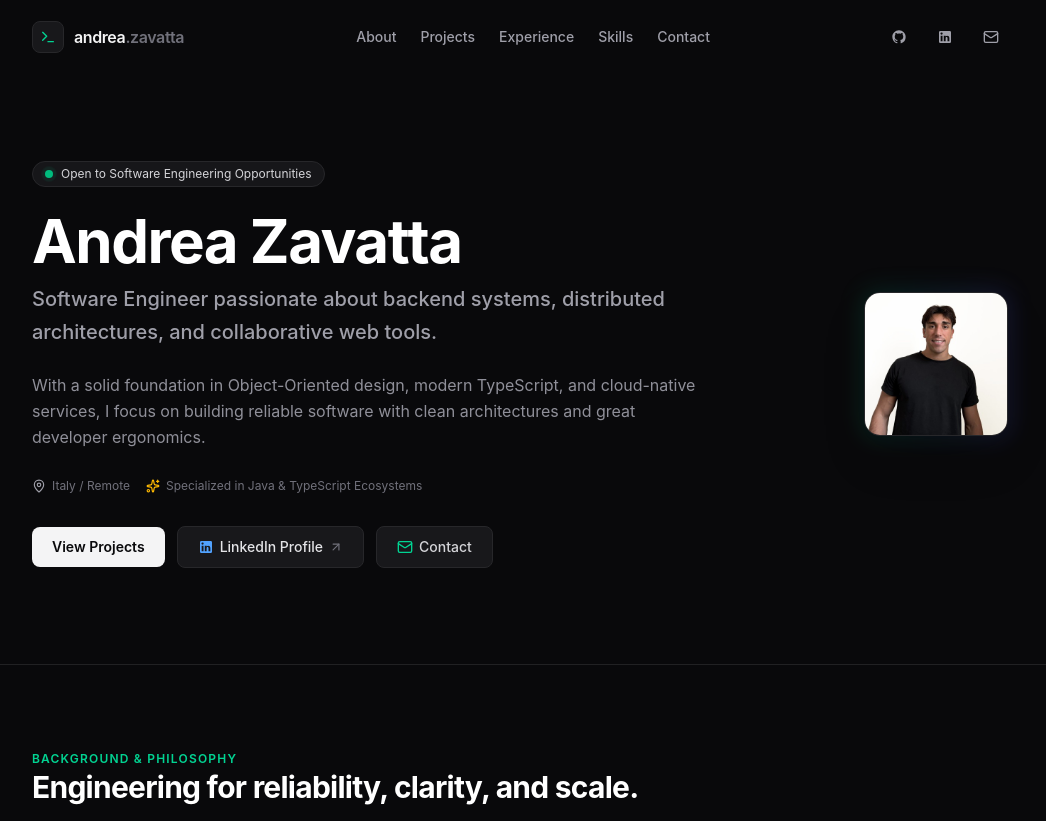
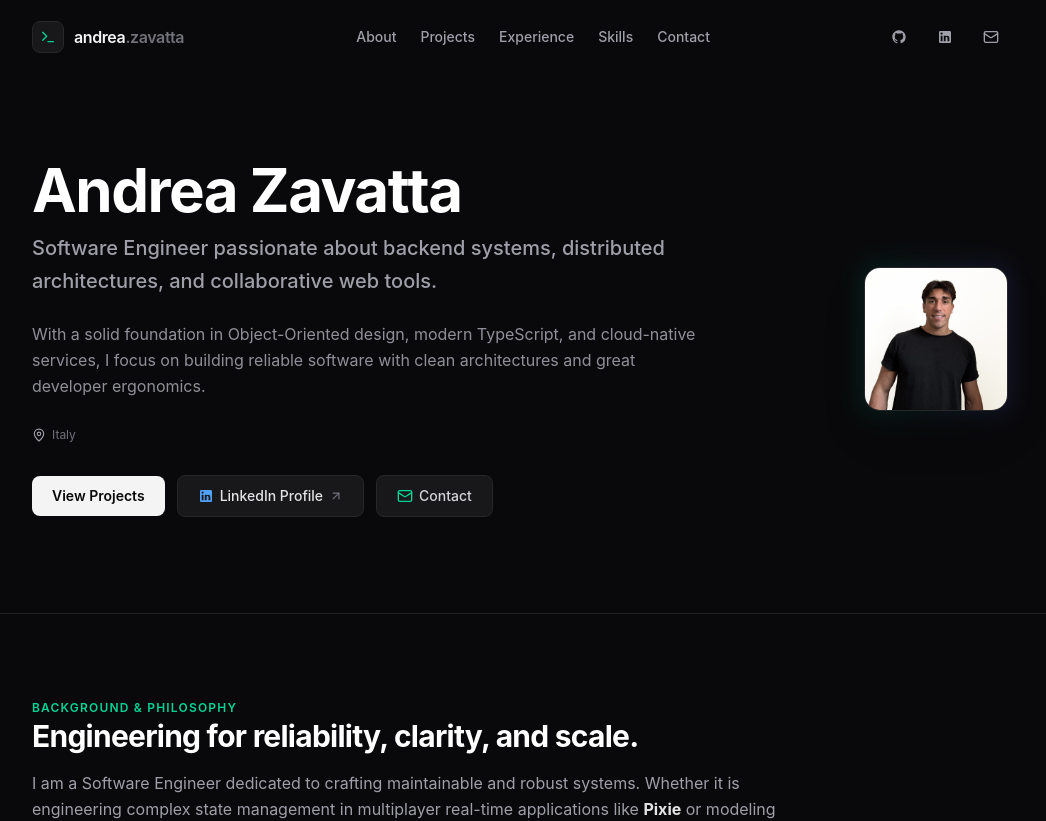
Before and after one commit to AndreaZavatta/AndreaZavatta.github.io, a React (Vite) app: page / in a window 1280 px wide. Shown: the top 821 px of the page, without its empty margins (120-1166 px from the left). Built offline with nearby package versions, Linux system fonts and the light colour scheme.

Commit message:
Clean up hero section: remove status badge, remote tag, and ecosystem badge

```diff
--- a/src/components/Hero.tsx
+++ b/src/components/Hero.tsx
@@ -1,5 +1,5 @@
 import React from 'react';
-import { ArrowUpRight, Mail, Sparkles, MapPin } from 'lucide-react';
+import { ArrowUpRight, Mail, MapPin } from 'lucide-react';
 import { LinkedInIcon } from './Icons';
 import profileImage from '../assets/profileImage.jpeg';
 
@@ -14,15 +14,6 @@ export const Hero: React.FC = () => {
 
           {/* Main Info */}
           <div className="space-y-6 max-w-2xl">
-            {/* Status Badge */}
-            <div className="inline-flex items-center gap-2 px-3 py-1 rounded-full bg-zinc-900/90 border border-zinc-800 text-xs text-zinc-300">
-              <span className="relative flex h-2 w-2">
-                <span className="animate-ping absolute inline-flex h-full w-full rounded-full bg-emerald-400 opacity-75"></span>
-                <span className="relative inline-flex rounded-full h-2 w-2 bg-emerald-500"></span>
-              </span>
-              <span>Open to Software Engineering Opportunities</span>
-            </div>
-
             {/* Title & Tagline */}
             <div>
               <h1 className="text-4xl sm:text-5xl lg:text-6xl font-bold tracking-tight text-white">
@@ -38,16 +29,10 @@ export const Hero: React.FC = () => {
               With a solid foundation in Object-Oriented design, modern TypeScript, and cloud-native services, I focus on building reliable software with clean architectures and great developer ergonomics.
             </p>
 
-            {/* Location & Quick Meta */}
-            <div className="flex flex-wrap items-center gap-4 text-xs text-zinc-500 pt-1">
-              <span className="flex items-center gap-1.5">
-                <MapPin className="w-3.5 h-3.5 text-zinc-400" />
-                Italy / Remote
-              </span>
-              <span className="flex items-center gap-1.5">
-                <Sparkles className="w-3.5 h-3.5 text-amber-400" />
-                Specialized in Java &amp; TypeScript Ecosystems
-              </span>
+            {/* Location */}
+            <div className="flex items-center gap-1.5 text-xs text-zinc-500 pt-1">
+              <MapPin className="w-3.5 h-3.5 text-zinc-400" />
+              <span>Italy</span>
             </div>
 
             {/* Action Buttons */}
```
